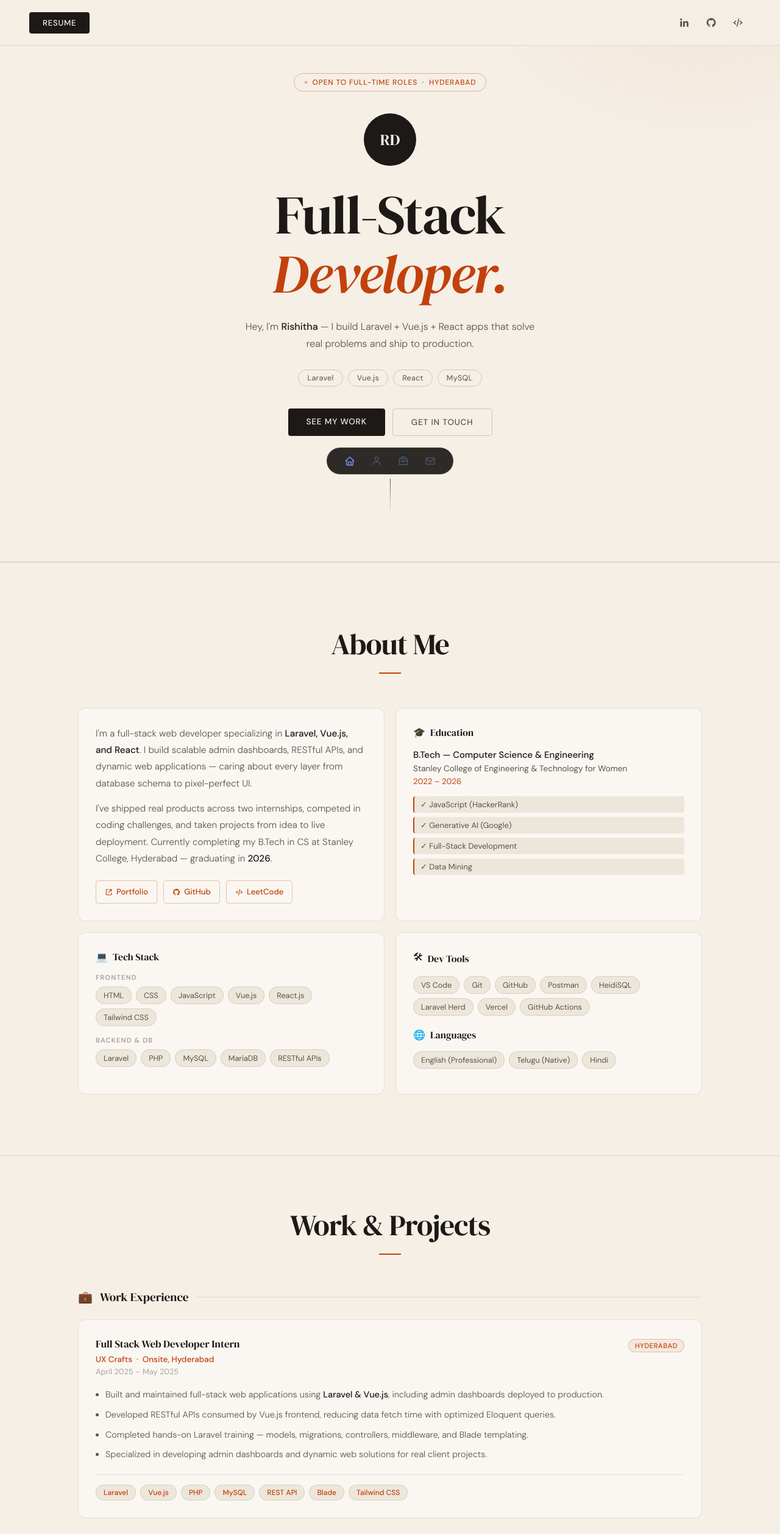
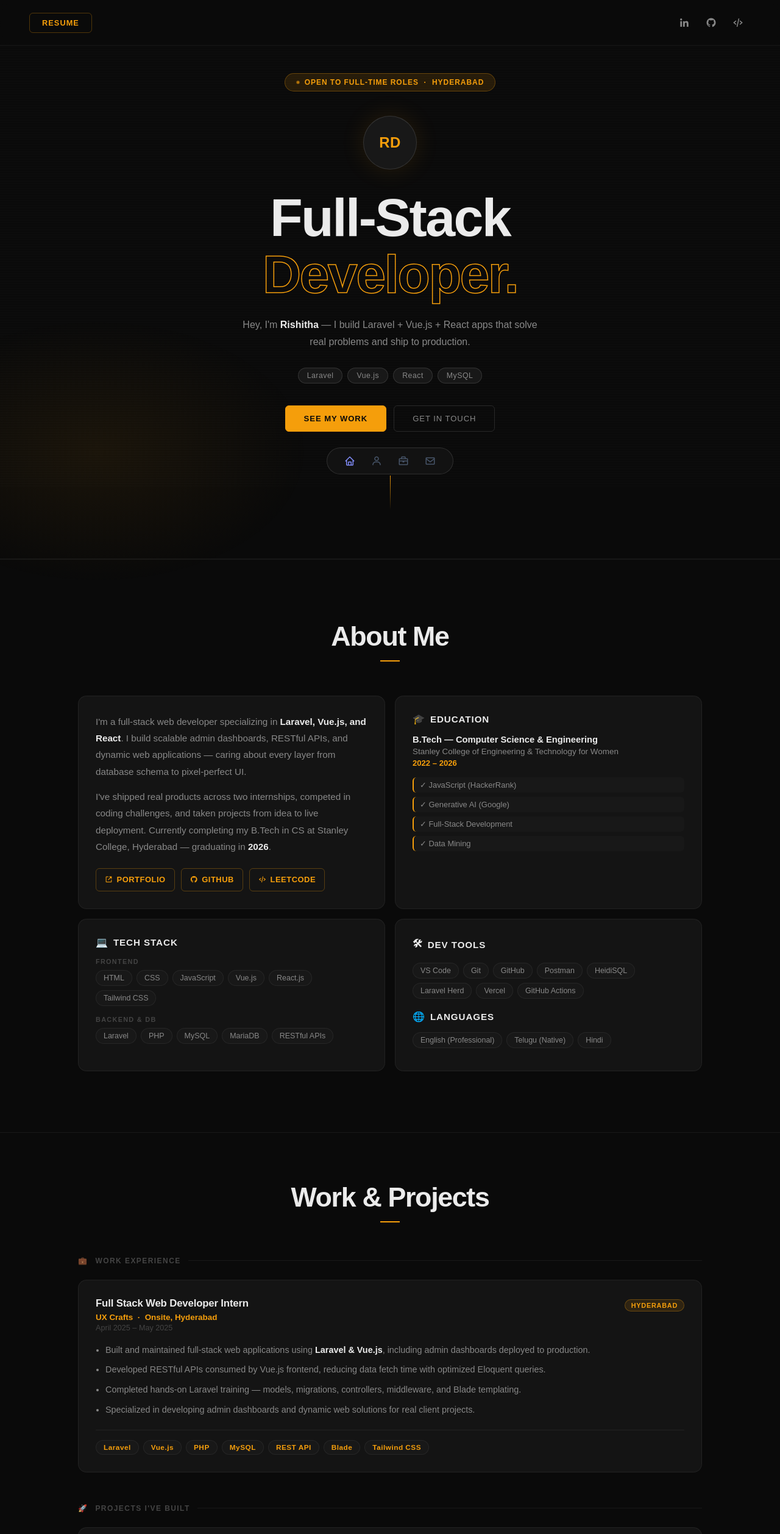
Before and after one commit to dev-rishitha/Portfolio, a plain HTML site: page index.html in a window 1280 px wide. Shown: the top 2516 px of the page at 61% size. Drawn offline with nearby package versions, Linux system fonts and the light colour scheme; a web font is replaced by a local one.

```diff
--- a/style.css
+++ b/style.css
@@ -1,24 +1,26 @@
 /* ===========================
    FONTS
 =========================== */
-@import url('https://fonts.googleapis.com/css2?family=DM+Serif+Display:ital@0;1&family=DM+Sans:ital,wght@0,300;0,400;0,500;0,600;1,300&display=swap');
+@import url('https://fonts.googleapis.com/css2?family=Cabinet+Grotesk:wght@300;400;500;700;800&family=Fraunces:ital,wght@0,300;1,300;1,400&display=swap');
 
 /* ===========================
    VARIABLES
 =========================== */
 :root {
-  --bg:            #F5EFE6;
-  --bg-alt:        #EDE6DA;
-  --card-bg:       #FAF7F2;
-  --text:          #1C1917;
-  --text-2:        #57534E;
-  --text-3:        #A8A29E;
-  --accent:        #C2410C;
-  --accent-2:      #EA580C;
-  --border:        rgba(28,25,23,0.1);
-  --border-strong: rgba(28,25,23,0.18);
-  --radius:        4px;
-  --radius-lg:     12px;
+  --bg:            #0A0A0A;
+  --bg-2:          #111111;
+  --bg-3:          #181818;
+  --card-bg:       #141414;
+  --text:          #EBEBEB;
+  --text-2:        #888888;
+  --text-3:        #444444;
+  --accent:        #F59E0B;
+  --accent-dim:    rgba(245,158,11,0.12);
+  --accent-border: rgba(245,158,11,0.3);
+  --border:        rgba(255,255,255,0.06);
+  --border-strong: rgba(255,255,255,0.12);
+  --radius:        6px;
+  --radius-lg:     14px;
 }
 
 /* ===========================
@@ -31,21 +33,40 @@
 html { scroll-behavior: smooth; }
 
 body {
-  font-family: 'DM Sans', sans-serif;
+  font-family: 'Cabinet Grotesk', sans-serif;
   background: var(--bg);
   color: var(--text);
   min-height: 100vh;
   overflow-x: hidden;
 }
 
-/* Subtle warm blob */
+/* Scanline texture */
+body::before {
+  content: '';
+  position: fixed;
+  inset: 0;
+  background: repeating-linear-gradient(
+    0deg,
+    transparent,
+    transparent 2px,
+    rgba(255,255,255,0.012) 2px,
+    rgba(255,255,255,0.012) 4px
+  );
+  pointer-events: none;
+  z-index: 0;
+}
+
+/* Amber glow blob bottom left */
 body::after {
   content: '';
   position: fixed;
-  top: -30vh; right: -20vw;
-  width: 60vw; height: 60vh;
-  background: radial-gradient(ellipse, rgba(194,65,12,0.05) 0%, transparent 70%);
-  pointer-events: none; z-index: 0;
+  bottom: -20vh;
+  left: -15vw;
+  width: 55vw;
+  height: 55vh;
+  background: radial-gradient(ellipse, rgba(245,158,11,0.07) 0%, transparent 70%);
+  pointer-events: none;
+  z-index: 0;
 }
 
 section, .top-bar, .bottom-nav, footer {
@@ -53,7 +74,7 @@
 }
 
 h1, h2, h3, h4 {
-  font-family: 'DM Serif Display', serif;
+  font-family: 'Cabinet Grotesk', sans-serif;
 }
 
 /* ===========================
@@ -61,8 +82,8 @@
 =========================== */
 .reveal {
   opacity: 0;
-  transform: translateY(24px);
-  transition: opacity 0.7s ease, transform 0.7s ease;
+  transform: translateY(22px);
+  transition: opacity 0.65s ease, transform 0.65s ease;
 }
 .reveal.visible { opacity: 1; transform: translateY(0); }
 
@@ -77,25 +98,29 @@
   justify-content: space-between;
   align-items: center;
   z-index: 100;
-  background: rgba(245,239,230,0.88);
-  backdrop-filter: blur(12px);
+  background: rgba(10,10,10,0.9);
+  backdrop-filter: blur(16px);
   border-bottom: 1px solid var(--border);
 }
 
 .resume-btn {
-  background: var(--text);
+  background: transparent;
+  color: var(--accent);
+  padding: 8px 20px;
+  border-radius: var(--radius);
+  font-weight: 700;
+  font-size: 0.8rem;
+  text-decoration: none;
+  letter-spacing: 0.08em;
+  text-transform: uppercase;
+  border: 1px solid var(--accent-border);
+  transition: all 0.2s;
+}
+.resume-btn:hover {
+  background: var(--accent);
   color: var(--bg);
-  padding: 9px 22px;
-  border-radius: var(--radius);
-  font-weight: 500;
-  font-size: 0.82rem;
-  text-decoration: none;
-  font-family: 'DM Sans', sans-serif;
-  letter-spacing: 0.06em;
-  text-transform: uppercase;
-  transition: background 0.2s, transform 0.2s;
+  border-color: var(--accent);
 }
-.resume-btn:hover { background: var(--accent); transform: translateY(-1px); }
 
 .top-icons { display: flex; align-items: center; gap: 2px; }
 .top-icons a { text-decoration: none; }
@@ -108,7 +133,7 @@
   transition: 0.2s;
   display: block;
 }
-.top-icons i:hover { background: var(--bg-alt); color: var(--accent); }
+.top-icons i:hover { color: var(--accent); background: var(--accent-dim); }
 
 /* ===========================
    HERO
@@ -126,20 +151,21 @@
 
 .hero-inner { display: flex; flex-direction: column; align-items: center; }
 
+/* Status Badge */
 .status-badge {
   display: inline-flex;
   align-items: center;
   gap: 8px;
-  background: transparent;
-  border: 1px solid rgba(194,65,12,0.35);
+  background: var(--accent-dim);
+  border: 1px solid var(--accent-border);
   color: var(--accent);
-  padding: 6px 16px;
+  padding: 7px 18px;
   border-radius: 100px;
   font-size: 0.75rem;
-  font-weight: 500;
-  letter-spacing: 0.07em;
+  font-weight: 700;
+  letter-spacing: 0.08em;
   text-transform: uppercase;
-  margin-bottom: 36px;
+  margin-bottom: 40px;
 }
 
 .pulse-dot {
@@ -151,45 +177,54 @@
 }
 
 @keyframes pulse {
-  0%, 100% { opacity: 1; transform: scale(1); }
-  50% { opacity: 0.4; transform: scale(0.75); }
+  0%, 100% { opacity: 1; transform: scale(1); box-shadow: 0 0 0 0 rgba(245,158,11,0.4); }
+  50% { opacity: 0.7; transform: scale(0.85); box-shadow: 0 0 0 5px rgba(245,158,11,0); }
 }
 
+/* Avatar */
 .hero-avatar {
-  width: 86px; height: 86px;
+  width: 88px; height: 88px;
   border-radius: 50%;
-  background: var(--text);
+  background: var(--bg-3);
   display: flex;
   align-items: center; justify-content: center;
-  font-family: 'DM Serif Display', serif;
-  font-size: 1.6rem;
-  color: var(--bg);
+  font-size: 1.5rem;
+  font-weight: 800;
+  color: var(--accent);
   margin-bottom: 32px;
-  border: 3px solid var(--border-strong);
+  border: 1px solid var(--border-strong);
+  box-shadow: 0 0 40px rgba(245,158,11,0.12);
+  letter-spacing: 0.02em;
 }
 
+/* Hero Title */
 .hero-title {
-  font-size: clamp(3rem, 7vw, 5.8rem);
-  font-weight: 400;
-  line-height: 1.08;
-  letter-spacing: -0.02em;
-  margin-bottom: 24px;
+  font-size: clamp(3rem, 7vw, 5.5rem);
+  font-weight: 800;
+  line-height: 1.06;
+  letter-spacing: -0.03em;
+  margin-bottom: 22px;
 }
 
 .hero-title .line-1 { display: block; color: var(--text); }
-.hero-title .line-2 { display: block; font-style: italic; color: var(--accent); }
+.hero-title .line-2 {
+  display: block;
+  color: transparent;
+  -webkit-text-stroke: 1.5px var(--accent);
+}
 
+/* Hero Sub */
 .hero-sub {
   max-width: 500px;
   color: var(--text-2);
   font-size: 1rem;
   line-height: 1.75;
   margin-bottom: 28px;
-  font-weight: 300;
+  font-weight: 400;
 }
+.name-highlight { color: var(--text); font-weight: 700; }
 
-.name-highlight { color: var(--text); font-weight: 500; }
-
+/* Stack pills */
 .hero-stack-row {
   display: flex;
   gap: 8px;
@@ -197,17 +232,18 @@
   justify-content: center;
   margin-bottom: 36px;
 }
-
 .hero-stack-row span {
-  background: transparent;
+  background: var(--bg-3);
   border: 1px solid var(--border-strong);
   padding: 5px 14px;
   border-radius: 100px;
-  font-size: 0.78rem;
+  font-size: 0.77rem;
   color: var(--text-2);
-  letter-spacing: 0.03em;
+  letter-spacing: 0.04em;
+  font-weight: 500;
 }
 
+/* CTA Buttons */
 .hero-actions {
   display: flex;
   gap: 12px;
@@ -216,19 +252,24 @@
 }
 
 .btn-primary {
-  background: var(--text);
+  background: var(--accent);
   color: var(--bg);
   padding: 13px 30px;
   border-radius: var(--radius);
   text-decoration: none;
-  font-weight: 500;
-  font-family: 'DM Sans', sans-serif;
-  font-size: 0.85rem;
-  letter-spacing: 0.06em;
+  font-weight: 700;
+  font-size: 0.82rem;
+  letter-spacing: 0.07em;
   text-transform: uppercase;
-  transition: background 0.2s, transform 0.2s;
+  transition: all 0.2s;
+  border: 1px solid var(--accent);
 }
-.btn-primary:hover { background: var(--accent); transform: translateY(-2px); }
+.btn-primary:hover {
+  background: transparent;
+  color: var(--accent);
+  transform: translateY(-2px);
+  box-shadow: 0 8px 24px rgba(245,158,11,0.2);
+}
 
 .btn-ghost {
   border: 1px solid var(--border-strong);
@@ -237,18 +278,19 @@
   border-radius: var(--radius);
   text-decoration: none;
   font-weight: 500;
-  font-size: 0.85rem;
-  letter-spacing: 0.06em;
+  font-size: 0.82rem;
+  letter-spacing: 0.07em;
   text-transform: uppercase;
   transition: all 0.2s;
 }
-.btn-ghost:hover { background: var(--bg-alt); color: var(--text); border-color: var(--text); }
+.btn-ghost:hover { border-color: var(--text-2); color: var(--text); }
 
-.scroll-indicator { margin-top: 70px; display: flex; flex-direction: column; align-items: center; }
+/* Scroll indicator */
+.scroll-indicator { margin-top: 72px; display: flex; flex-direction: column; align-items: center; }
 .scroll-indicator span {
   display: block;
   width: 1px; height: 56px;
-  background: linear-gradient(to bottom, var(--text-2), transparent);
+  background: linear-gradient(to bottom, var(--accent), transparent);
   animation: scrollDown 2s ease infinite;
 }
 
@@ -262,18 +304,19 @@
    SECTION HEADING
 =========================== */
 .section-heading {
-  font-size: clamp(2rem, 4vw, 3rem);
-  font-weight: 400;
+  font-size: clamp(1.8rem, 4vw, 2.8rem);
+  font-weight: 800;
   text-align: center;
   margin-bottom: 56px;
-  letter-spacing: -0.02em;
+  letter-spacing: -0.03em;
   color: var(--text);
+  position: relative;
 }
 
 .section-heading::after {
   content: '';
   display: block;
-  width: 36px;
+  width: 32px;
   height: 2px;
   background: var(--accent);
   margin: 14px auto 0;
@@ -290,7 +333,7 @@
 .about-grid {
   display: grid;
   grid-template-columns: 1fr 1fr;
-  gap: 18px;
+  gap: 16px;
 }
 
 .card, .about-text {
@@ -302,17 +345,16 @@
 }
 .card:hover, .about-text:hover {
   border-color: var(--border-strong);
-  box-shadow: 0 4px 24px rgba(28,25,23,0.07);
+  box-shadow: 0 0 0 1px rgba(245,158,11,0.08), 0 8px 32px rgba(0,0,0,0.3);
 }
 
 .about-text {
   line-height: 1.8;
   color: var(--text-2);
   font-size: 0.95rem;
-  font-weight: 300;
 }
 .about-text p + p { margin-top: 14px; }
-.about-text strong { color: var(--text); font-weight: 500; }
+.about-text strong { color: var(--text); font-weight: 700; }
 
 .about-links { display: flex; gap: 10px; margin-top: 22px; flex-wrap: wrap; }
 .about-links a {
@@ -321,58 +363,63 @@
   gap: 6px;
   color: var(--accent);
   text-decoration: none;
-  font-size: 0.82rem;
-  font-weight: 500;
-  border: 1px solid rgba(194,65,12,0.3);
+  font-size: 0.81rem;
+  font-weight: 700;
+  border: 1px solid var(--accent-border);
   padding: 6px 14px;
   border-radius: var(--radius);
   transition: all 0.2s;
+  letter-spacing: 0.04em;
+  text-transform: uppercase;
 }
-.about-links a:hover { background: var(--accent); color: white; border-color: var(--accent); }
+.about-links a:hover { background: var(--accent); color: var(--bg); border-color: var(--accent); }
 
 .card h3 {
-  font-size: 1rem;
-  font-weight: 400;
+  font-size: 0.95rem;
+  font-weight: 700;
   margin-bottom: 16px;
   color: var(--text);
   display: flex;
   align-items: center;
   gap: 8px;
+  text-transform: uppercase;
+  letter-spacing: 0.06em;
 }
 .card-icon { font-size: 1rem; }
 
-.edu-degree { font-weight: 500; color: var(--text); font-size: 0.93rem; margin-bottom: 4px; }
-.edu-college { color: var(--text-2); font-size: 0.85rem; margin-bottom: 4px; }
-.edu-year { color: var(--accent); font-size: 0.82rem; margin-bottom: 16px; }
+.edu-degree { font-weight: 700; color: var(--text); font-size: 0.92rem; margin-bottom: 4px; }
+.edu-college { color: var(--text-2); font-size: 0.84rem; margin-bottom: 4px; }
+.edu-year { color: var(--accent); font-size: 0.82rem; margin-bottom: 16px; font-weight: 700; }
 
 .cert-list { display: flex; flex-direction: column; gap: 7px; margin-top: 12px; }
 .cert-list span {
   font-size: 0.81rem;
   color: var(--text-2);
   padding: 5px 10px;
-  background: var(--bg-alt);
+  background: var(--bg-3);
   border-radius: var(--radius);
   border-left: 2px solid var(--accent);
 }
 
 .tags { display: flex; flex-wrap: wrap; gap: 7px; margin-top: 8px; }
 .tags span {
-  background: var(--bg-alt);
+  background: var(--bg-3);
   border: 1px solid var(--border);
   padding: 5px 12px;
   border-radius: 100px;
-  font-size: 0.79rem;
+  font-size: 0.78rem;
   color: var(--text-2);
   transition: all 0.2s;
+  font-weight: 500;
 }
-.tags span:hover { background: var(--accent); border-color: var(--accent); color: white; }
+.tags span:hover { background: var(--accent-dim); border-color: var(--accent-border); color: var(--accent); }
 
 .stack-group { margin-bottom: 16px; }
 .stack-label {
-  font-size: 0.7rem;
-  font-weight: 600;
+  font-size: 0.68rem;
+  font-weight: 700;
   text-transform: uppercase;
-  letter-spacing: 0.1em;
+  letter-spacing: 0.12em;
   color: var(--text-3);
   margin-bottom: 8px;
 }
@@ -386,13 +433,15 @@
 }
 
 .sub-title {
-  font-size: 1.2rem;
-  font-weight: 400;
+  font-size: 0.75rem;
+  font-weight: 700;
   margin: 52px 0 24px;
-  color: var(--text);
+  color: var(--text-3);
   display: flex;
   align-items: center;
   gap: 12px;
+  text-transform: uppercase;
+  letter-spacing: 0.12em;
 }
 .sub-title::after {
   content: '';
@@ -402,7 +451,7 @@
 }
 
 /* Experience */
-.exp-grid { display: grid; grid-template-columns: 1fr; gap: 20px; }
+.exp-grid { display: grid; grid-template-columns: 1fr; gap: 16px; }
 .exp-card { position: relative; }
 
 .exp-header {
@@ -413,34 +462,34 @@
 }
 
 .exp-badge {
-  background: rgba(194,65,12,0.08);
-  border: 1px solid rgba(194,65,12,0.25);
+  background: var(--accent-dim);
+  border: 1px solid var(--accent-border);
   color: var(--accent);
   padding: 3px 10px;
   border-radius: 100px;
-  font-size: 0.7rem;
-  font-weight: 500;
+  font-size: 0.68rem;
+  font-weight: 700;
   white-space: nowrap;
   margin-top: 3px;
-  letter-spacing: 0.05em;
+  letter-spacing: 0.07em;
   text-transform: uppercase;
 }
 
 .exp-card h4 {
   font-size: 1.05rem;
-  font-weight: 400;
+  font-weight: 700;
   color: var(--text);
   margin-bottom: 5px;
+  letter-spacing: -0.01em;
 }
-
-.company { color: var(--accent); font-size: 0.84rem; margin-bottom: 3px; font-weight: 500; }
-.date { color: var(--text-3); font-size: 0.8rem; }
+.company { color: var(--accent); font-size: 0.84rem; margin-bottom: 3px; font-weight: 700; }
+.date { color: var(--text-3); font-size: 0.79rem; }
 
 .exp-body { display: flex; flex-direction: column; gap: 20px; }
 
 .exp-card ul { padding-left: 16px; display: flex; flex-direction: column; gap: 9px; }
-.exp-card ul li { color: var(--text-2); font-size: 0.9rem; line-height: 1.65; font-weight: 300; }
-.exp-card ul li strong { color: var(--text); font-weight: 500; }
+.exp-card ul li { color: var(--text-2); font-size: 0.9rem; line-height: 1.65; }
+.exp-card ul li strong { color: var(--text); font-weight: 700; }
 
 .exp-tags {
   display: flex;
@@ -450,17 +499,18 @@
   border-top: 1px solid var(--border);
 }
 .exp-tags span {
-  background: var(--bg-alt);
+  background: var(--bg-3);
   border: 1px solid var(--border);
   color: var(--accent);
   padding: 4px 12px;
   border-radius: 100px;
-  font-size: 0.75rem;
-  font-weight: 500;
+  font-size: 0.74rem;
+  font-weight: 700;
+  letter-spacing: 0.04em;
 }
 
 /* Projects */
-.project-list { display: flex; flex-direction: column; gap: 18px; }
+.project-list { display: flex; flex-direction: column; gap: 16px; }
 
 .project-card {
   background: var(--card-bg);
@@ -475,24 +525,27 @@
   content: '';
   position: absolute;
   top: 0; left: 0; right: 0;
-  height: 2px;
-  background: var(--accent);
+  height: 1px;
+  background: linear-gradient(90deg, transparent, var(--accent), transparent);
   opacity: 0;
   transition: opacity 0.3s;
 }
-.project-card:hover { border-color: var(--border-strong); box-shadow: 0 8px 32px rgba(28,25,23,0.08); }
+.project-card:hover {
+  border-color: rgba(245,158,11,0.2);
+  box-shadow: 0 0 0 1px rgba(245,158,11,0.06), 0 16px 48px rgba(0,0,0,0.4);
+}
 .project-card:hover::before { opacity: 1; }
 
 .project-tag-type {
   display: inline-block;
-  font-size: 0.7rem;
-  font-weight: 600;
+  font-size: 0.68rem;
+  font-weight: 700;
   text-transform: uppercase;
   letter-spacing: 0.1em;
   color: var(--accent);
   margin-bottom: 8px;
-  background: rgba(194,65,12,0.08);
-  border: 1px solid rgba(194,65,12,0.2);
+  background: var(--accent-dim);
+  border: 1px solid var(--accent-border);
   padding: 3px 10px;
   border-radius: 100px;
 }
@@ -507,9 +560,10 @@
 
 .project-head h4 {
   font-size: 1.2rem;
-  font-weight: 400;
+  font-weight: 800;
   color: var(--text);
   margin-top: 2px;
+  letter-spacing: -0.02em;
 }
 
 .project-links { display: flex; gap: 8px; flex-shrink: 0; }
@@ -520,33 +574,33 @@
   gap: 5px;
   padding: 7px 14px;
   border-radius: var(--radius);
-  font-size: 0.79rem;
-  font-weight: 500;
+  font-size: 0.77rem;
+  font-weight: 700;
   text-decoration: none;
   transition: 0.2s;
-  background: var(--bg-alt);
+  background: var(--bg-3);
   border: 1px solid var(--border-strong);
   color: var(--text-2);
   white-space: nowrap;
-  letter-spacing: 0.02em;
+  letter-spacing: 0.04em;
+  text-transform: uppercase;
 }
-.proj-link-btn:hover { background: var(--text); color: var(--bg); border-color: var(--text); }
-.proj-link-btn.live { background: var(--accent); border-color: var(--accent); color: white; }
-.proj-link-btn.live:hover { background: var(--accent-2); border-color: var(--accent-2); }
+.proj-link-btn:hover { background: var(--bg-2); color: var(--text); border-color: var(--text-2); }
+.proj-link-btn.live { background: var(--accent); border-color: var(--accent); color: var(--bg); }
+.proj-link-btn.live:hover { box-shadow: 0 4px 20px rgba(245,158,11,0.3); transform: translateY(-1px); }
 
 .project-desc {
   margin: 14px 0 20px;
   color: var(--text-2);
   line-height: 1.75;
-  font-size: 0.92rem;
-  font-weight: 300;
+  font-size: 0.91rem;
 }
 
 .label {
-  font-size: 0.7rem;
-  font-weight: 600;
+  font-size: 0.68rem;
+  font-weight: 700;
   text-transform: uppercase;
-  letter-spacing: 0.1em;
+  letter-spacing: 0.12em;
   color: var(--text-3);
   margin-bottom: 10px;
   margin-top: 18px;
@@ -564,9 +618,8 @@
   gap: 8px;
   font-size: 0.86rem;
   color: var(--text-2);
-  font-weight: 300;
 }
-.feature-item i { color: var(--accent); font-size: 0.95rem; flex-shrink: 0; }
+.feature-item i { color: var(--accent); font-size: 0.9rem; flex-shrink: 0; }
 
 /* ===========================
    CONTACT
@@ -577,7 +630,7 @@
   border-top: 1px solid var(--border);
 }
 
-.contact-subtitle { color: var(--text-2); margin-bottom: 48px; line-height: 1.75; font-size: 0.95rem; font-weight: 300; }
+.contact-subtitle { color: var(--text-2); margin-bottom: 48px; line-height: 1.75; font-size: 0.95rem; }
 
 .contact-card {
   max-width: 500px;
@@ -587,18 +640,24 @@
   background: var(--card-bg);
   border: 1px solid var(--border);
   text-align: left;
-  box-shadow: 0 4px 24px rgba(28,25,23,0.06);
 }
-.contact-card h3 { text-align: center; color: var(--text); margin-bottom: 28px; font-size: 1.3rem; font-weight: 400; }
+.contact-card h3 {
+  text-align: center;
+  color: var(--text);
+  margin-bottom: 28px;
+  font-size: 1.2rem;
+  font-weight: 800;
+  letter-spacing: -0.02em;
+}
 
 .contact-card label {
   display: block;
   margin-bottom: 6px;
-  color: var(--text-2);
-  font-size: 0.78rem;
-  font-weight: 500;
+  color: var(--text-3);
+  font-size: 0.72rem;
+  font-weight: 700;
   text-transform: uppercase;
-  letter-spacing: 0.07em;
+  letter-spacing: 0.09em;
 }
 
 .contact-card input,
@@ -609,40 +668,43 @@
   border-radius: var(--radius);
   border: 1px solid var(--border-strong);
   outline: none;
-  background: var(--bg);
+  background: var(--bg-3);
   color: var(--text);
-  font-family: 'DM Sans', sans-serif;
+  font-family: 'Cabinet Grotesk', sans-serif;
   font-size: 0.9rem;
   transition: border-color 0.2s, box-shadow 0.2s;
 }
 .contact-card input:focus,
 .contact-card textarea:focus {
-  border-color: var(--accent);
-  box-shadow: 0 0 0 3px rgba(194,65,12,0.08);
+  border-color: var(--accent-border);
+  box-shadow: 0 0 0 3px rgba(245,158,11,0.08);
 }
 .contact-card input::placeholder,
 .contact-card textarea::placeholder { color: var(--text-3); }
 
 .contact-card button {
   width: 100%;
-  background: var(--text);
+  background: var(--accent);
   border: none;
   padding: 14px;
   border-radius: var(--radius);
   color: var(--bg);
   cursor: pointer;
-  font-size: 0.82rem;
-  font-weight: 500;
-  font-family: 'DM Sans', sans-serif;
-  letter-spacing: 0.07em;
+  font-size: 0.8rem;
+  font-weight: 700;
+  font-family: 'Cabinet Grotesk', sans-serif;
+  letter-spacing: 0.09em;
   text-transform: uppercase;
   margin-top: 4px;
-  transition: background 0.2s, transform 0.2s;
+  transition: all 0.2s;
 }
-.contact-card button:hover { background: var(--accent); transform: translateY(-1px); }
+.contact-card button:hover {
+  box-shadow: 0 6px 24px rgba(245,158,11,0.3);
+  transform: translateY(-1px);
+}
 .contact-card button:disabled { opacity: 0.6; cursor: not-allowed; transform: none; }
 
-.contact-direct { margin-top: 36px; color: var(--text-3); font-size: 0.8rem; text-transform: uppercase; letter-spacing: 0.07em; }
+.contact-direct { margin-top: 36px; color: var(--text-3); font-size: 0.75rem; text-transform: uppercase; letter-spacing: 0.09em; }
 
 .contact-links { display: flex; flex-direction: column; align-items: center; gap: 10px; margin-top: 16px; }
 .contact-links a {
@@ -653,10 +715,11 @@
   text-decoration: none;
   font-size: 0.88rem;
   transition: color 0.2s;
+  font-weight: 500;
 }
 .contact-links a:hover { color: var(--accent); }
 
-.success-msg { margin-top: 14px; color: #16a34a; text-align: center; font-size: 0.88rem; animation: pop 0.4s ease; }
+.success-msg { margin-top: 14px; color: #22c55e; text-align: center; font-size: 0.88rem; animation: pop 0.4s ease; }
 .hidden { display: none; }
 
 @keyframes pop {
@@ -672,9 +735,10 @@
   text-align: center;
   padding: 28px 20px 100px;
   color: var(--text-3);
-  font-size: 0.8rem;
+  font-size: 0.78rem;
   border-top: 1px solid var(--border);
-  letter-spacing: 0.02em;
+  letter-spacing: 0.05em;
+  text-transform: uppercase;
 }
 .footer span { color: var(--accent); }
 
@@ -686,9 +750,9 @@
   bottom: 22px;
   left: 50%;
   transform: translateX(-50%);
-  background: rgba(28,25,23,0.92);
-  backdrop-filter: blur(16px);
-  border: 1px solid rgba(255,255,255,0.08);
+  background: rgba(20,20,20,0.95);
+  backdrop-filter: blur(20px);
+  border: 1px solid var(--border-strong);
   padding: 12px 28px;
   border-radius: 100px;
   display: flex;
@@ -696,7 +760,7 @@
   z-index: 100;
 }
 .bottom-nav a { text-decoration: none; }
-.bottom-nav i { font-size: 18px; color: rgba(245,239,230,0.5); cursor: pointer; transition: 0.2s; display: block; }
+.bottom-nav i { font-size: 18px; color: var(--text-3); cursor: pointer; transition: 0.2s; display: block; }
 .bottom-nav i:hover { color: var(--accent); }
 
 /* ===========================
```
